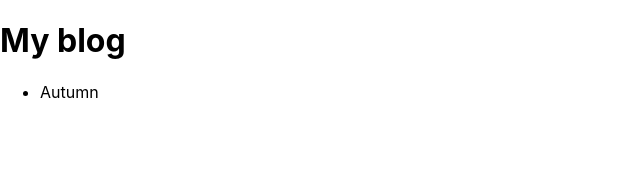
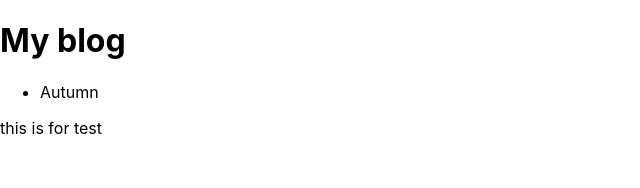
Before and after one commit to again7536/portfolio, a Next.js app: page / in a window 1280 px wide. Shown: the top 188 px of the page, without its empty margins (0-640 px from the left). Built offline with nearby package versions, Linux system fonts and the light colour scheme.

Commit message:
[Test] auto build test

```diff
--- a/src/pages/index.tsx
+++ b/src/pages/index.tsx
@@ -9,6 +9,7 @@ export default function Home() {
             <ul className='projects'>
                 <li><Link href="/autumn">Autumn</Link></li>
             </ul>
+            this is for test
         </div>
     );
 }
```
